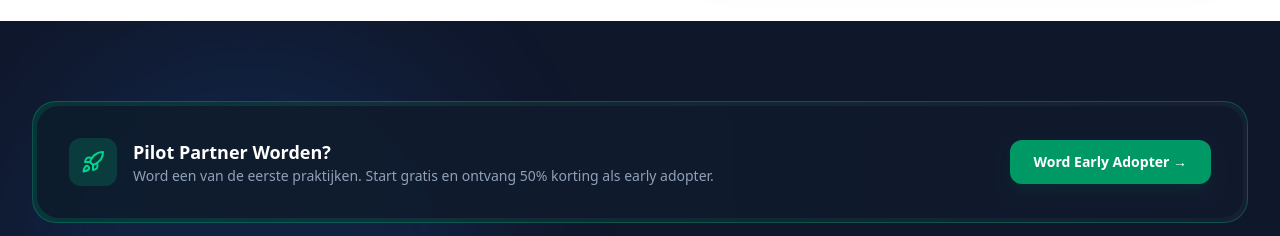
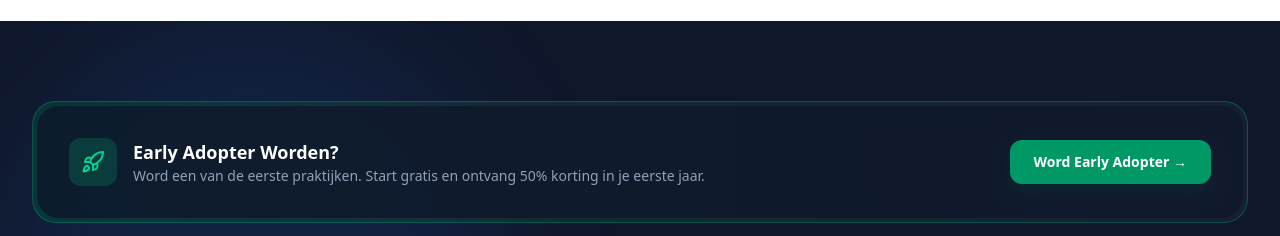
Before and after one commit to Cooper3513CS9/https-github.com-Cooper3513CS9-ZenTrack-Marketing-Frontend, a Next.js app: page / in a window 1280 px wide. Shown: the part 9900-10136 px from the top of the page. Built offline with nearby package versions, Linux system fonts and the light colour scheme; no server answers.

Commit message:
Banner: Pilot Partner -> Early Adopter, 50% korting in eerste jaar
Co-Authored-By: Claude Opus 4.8 (1M context) <noreply@anthropic.com>

```diff
--- a/components/Pricing.tsx
+++ b/components/Pricing.tsx
@@ -74,8 +74,8 @@ export const Pricing: React.FC<PricingProps> = ({ onRegisterClick }) => {
                         <Rocket className="w-6 h-6" />
                     </div>
                     <div>
-                        <h3 className="font-bold text-white text-lg">Pilot Partner Worden?</h3>
-                        <p className="text-slate-400 text-sm">Word een van de eerste praktijken. Start gratis en ontvang 50% korting als early adopter.</p>
+                        <h3 className="font-bold text-white text-lg">Early Adopter Worden?</h3>
+                        <p className="text-slate-400 text-sm">Word een van de eerste praktijken. Start gratis en ontvang 50% korting in je eerste jaar.</p>
                     </div>
                 </div>
                 <button onClick={onRegisterClick} className="bg-emerald-600 hover:bg-emerald-500 text-white px-6 py-3 rounded-xl font-bold text-sm transition-colors shadow-lg shadow-emerald-900/20 whitespace-nowrap">
```
